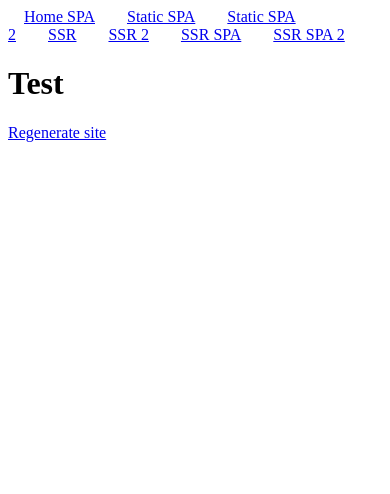
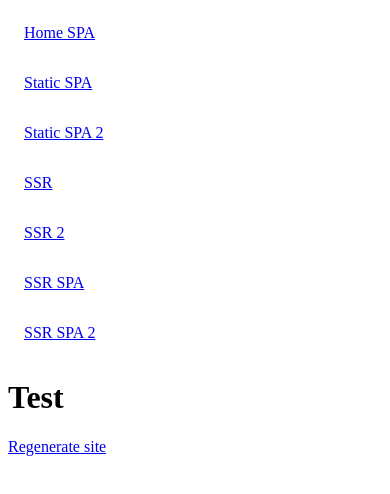
Before and after one commit to Guelguin/next-render, a Next.js app: page / in a window 390 px wide. Shown: the top 494 px of the page. Built offline with nearby package versions, Linux system fonts and the light colour scheme.

Commit message:
Media query

```diff
--- a/src/components/Menu.module.scss
+++ b/src/components/Menu.module.scss
@@ -1,4 +1,9 @@
 .nav {
+    display: flex;
+    flex-direction: column;
+    @media screen and (min-width: 640px) {
+        flex-direction: row;
+    }
     a {
         padding: 1rem;
     }
```
